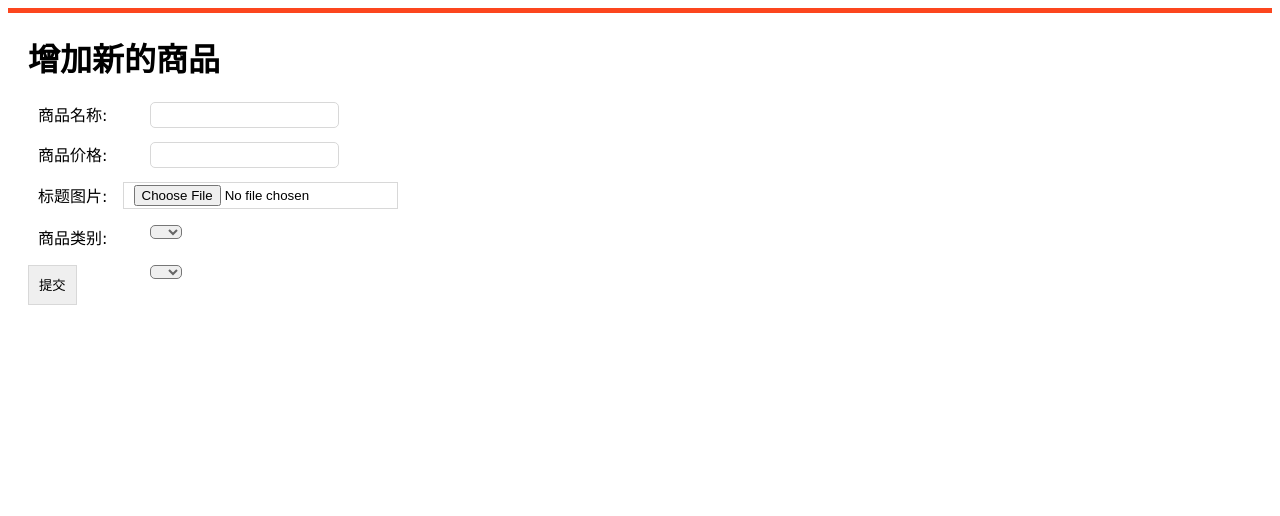
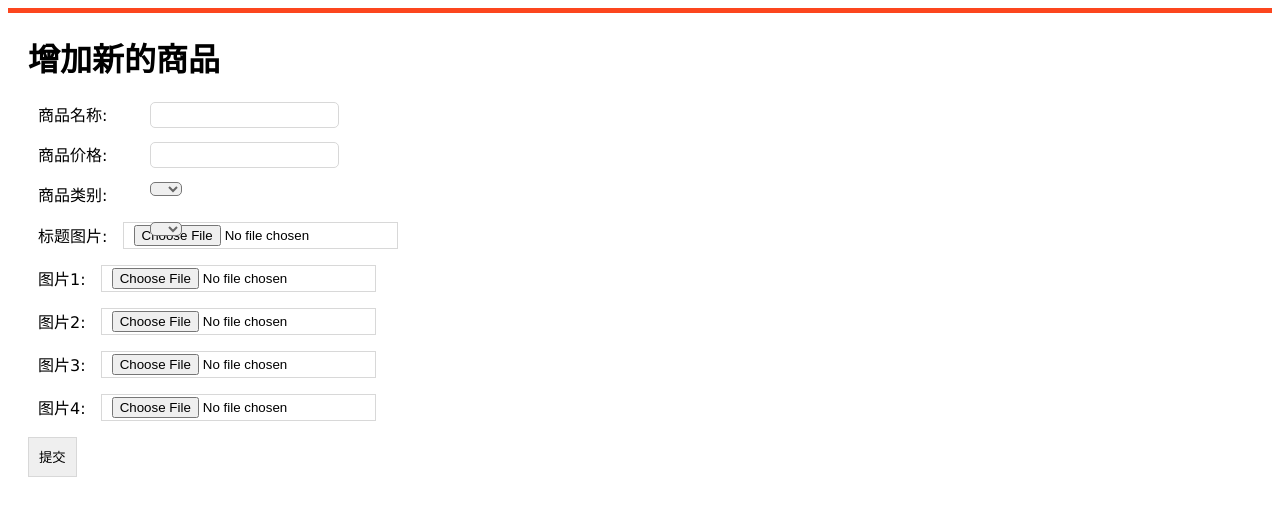
Before and after one commit to sdlu1992/BuyerService, a Django app: template templates/new_goods.html in a window 1280 px wide. Shown: the part 48-564 px from the top of the page. Run offline with Django 3.2, Linux system fonts and the light colour scheme; the template is opened without the code that fills it, so the values that code supplies are empty; parts of the project's set-up code (start-up, migrations or seed data) failed here and were passed over.

Commit message:
fix bugs

```diff
--- a/templates/new_goods.html
+++ b/templates/new_goods.html
@@ -5,49 +5,72 @@
 {% block content %}
 
     <script type="text/javascript">
-    function onSelectRootType(){
+        function onSelectRootType() {
             var root = document.getElementById("root_category");
             var cate = document.getElementById("category");
             var value = getRootValue();
             cate.length = 0;
             {% for key, value in cMerge.items%}
-            if("{{ key}}".charAt(0)== value){
-                cate.add(new Option("{{ value}}","{{ key}}"));
+                if ("{{ key}}".charAt(0) == value) {
+                    cate.add(new Option("{{ value}}", "{{ key}}"));
                 }
             {% endfor %}
         }
 
-    function getRootValue(){
+        function getRootValue() {
             var root = document.getElementById("root_category");
             return root.options[root.selectedIndex].value;
+        }
+        function viewmypic(mypic, imgfile) {
+            if (imgfile.value) {
+                mypic.src = imgfile.value;
+                mypic.style.display = "";
+                mypic.border = 1;
+            }
         }
     </script>
     <div class="body">
         <h1>增加新的商品</h1>
+
         <p class="error">{{ error_message }}</p>
-    <form action="." method="post">
+
+        <form action="." method="post" enctype="multipart/form-data">
             <p><label>商品名称:</label><input type="text" name="goods_name" maxlength="200" value=""></p>
-        <p><label>商品价格:</label> <input type="text" onkeyup="this.value=this.value.replace(/\D/g,'')"  onafterpaste="this.value=this.value.replace(/\D/g,'')" name="price" maxlength="9" value=""></p>
-        <p><label>标题图片:</label> <input type="file" name="image_title" value=""></p>
+
+            <p><label>商品价格:</label> <input type="text" onkeyup="this.value=this.value.replace(/\D/g,'')"
+                                           onafterpaste="this.value=this.value.replace(/\D/g,'')" name="price"
+                                           maxlength="9" value=""></p>
+
             <p><label>商品类别:</label>
                 <select name="root_category" id="root_category" onchange="onSelectRootType()">
-            {% for key, value in cc.root_category.items%}
-                <option value="{{ key}}">{{ value}}</option>
+                    {% for key, value in cc.root_category.items %}
+                        <option value="{{ key }}">{{ value }}</option>
                     {% endfor %}
                 </select>
             </p>
             <p>
-            <select name="category" id="category" >
-                {% for key, value in cMerge.items%}
+                <select name="category" id="category">
+                    {% for key, value in cMerge.items %}
                         <script>
-                        if("{{ key}}".charAt(0)== getRootValue()){
-                            document.getElementById("category").add(new Option("{{ value}}","{{ key}}"));
+                            if ("{{ key}}".charAt(0) == getRootValue()) {
+                                document.getElementById("category").add(new Option("{{ value}}", "{{ key}}"));
                             }
                         </script>
                     {% endfor %}
                 </select>
             </p>
+            <p><label>标题图片:</label> <input type="file" id="image_title" name="image_title" value="" onchange="viewmypic(showimg,this.form.image_title);"></p>
+
+            <p><label>图片1:</label> <input type="file" name="image1" id="image1" value="" onchange="viewmypic(showimg,this.form.image1);"></p>
+
+            <p><label>图片2:</label> <input type="file" name="image2" id="image2"  value="" onchange="viewmypic(showimg,this.form.image2);"></p>
+
+            <p><label>图片3:</label> <input type="file" name="image3" id="image3" value="" onchange="viewmypic(showimg,this.form.image3);"></p>
+
+            <p><label>图片4:</label> <input type="file" name="image4" id="image4" value="" onchange="viewmypic(showimg,this.form.image4);"></p>
+
             <input type="Submit" value="提交">
         </form>
+        <img name="showimg" id="showimg" src="" style="display:none;" alt="预览图片"/>
     </div>
 {% endblock %}
```
Lines whose indentation alone changed are shown as unchanged.
